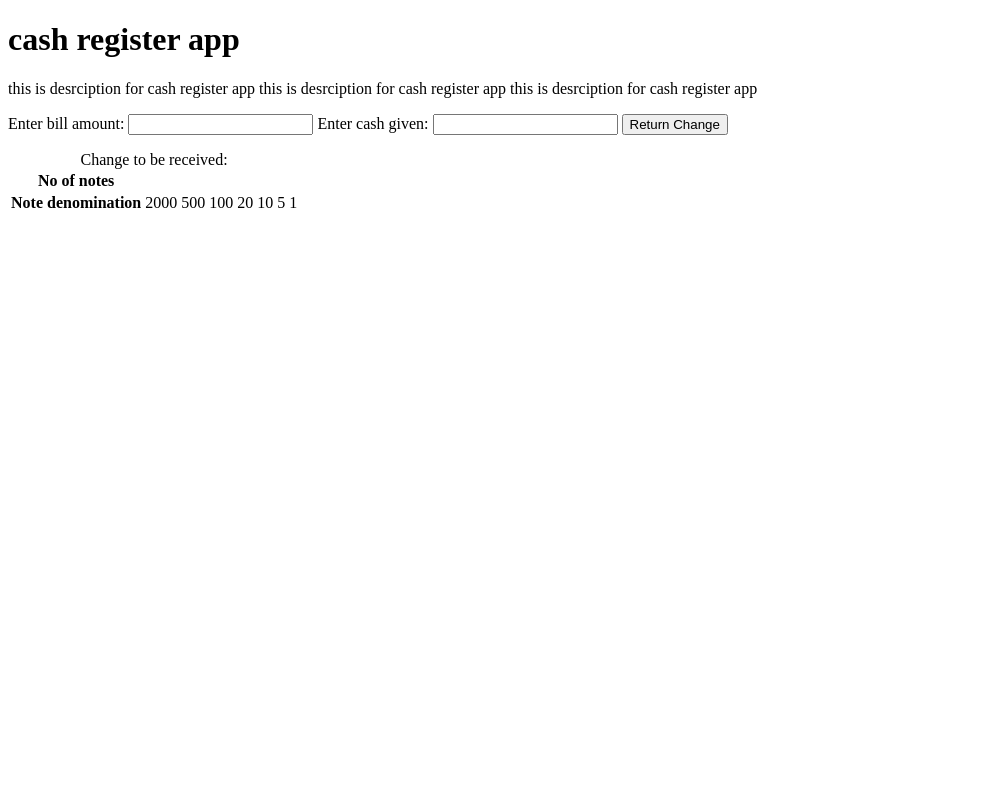
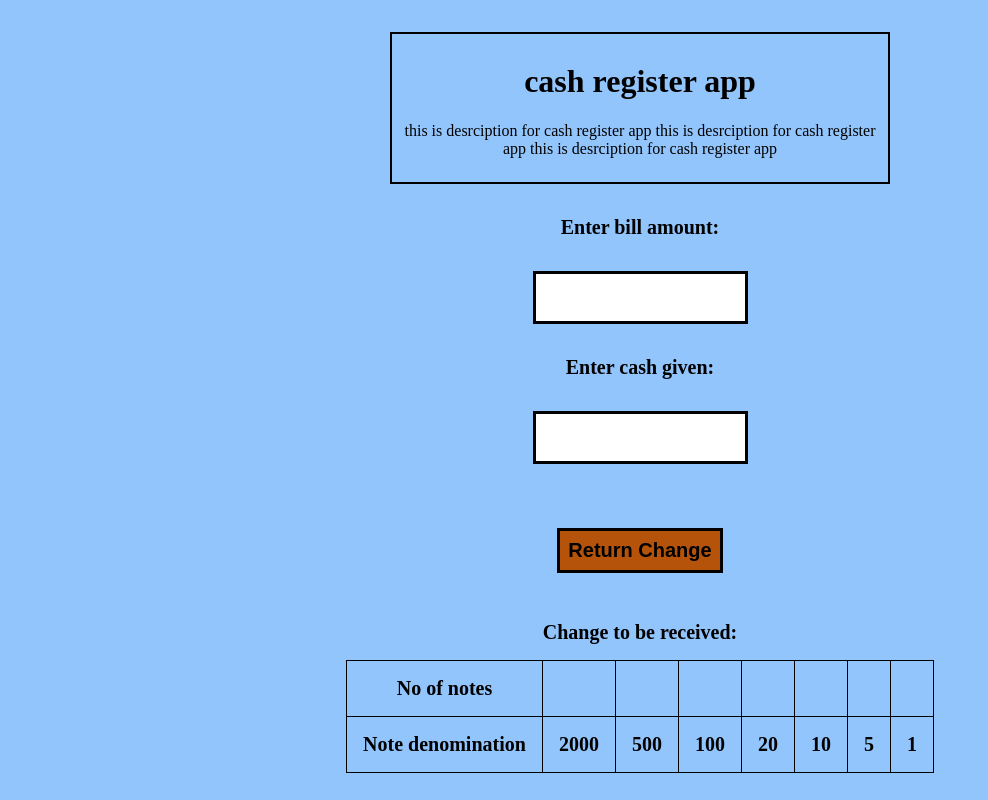
Before and after one commit to sharath-io/cash-register-app, a plain HTML site: page index.html in a window 1280 px wide. Shown: the whole page, without its empty margins (0-988 px from the left). Drawn offline with Linux system fonts and the light colour scheme.

Commit message:
style: added styling and code beautify done

```diff
--- a/index.html
+++ b/index.html
@@ -1,11 +1,14 @@
 <!DOCTYPE html>
 <html lang="en">
+
 <head>
     <meta charset="UTF-8">
     <meta http-equiv="X-UA-Compatible" content="IE=edge">
     <meta name="viewport" content="width=device-width, initial-scale=1.0">
     <title>Cash Register App</title>
+    <link rel="stylesheet" href="styles.css" />
 </head>
+
 <body>
     <div class="description">
         <h1> cash register app</h1>
@@ -50,4 +53,5 @@
 
     <script src="app.js"></script>
 </body>
+
 </html>
--- /dev/null
+++ b/styles.css
@@ -0,0 +1,59 @@
+:root {
+    --primary-color: #93C5FD;
+    --secondary-color: #B45309;
+}
+
+body {
+    text-align: center;
+    background-color: var(--primary-color);
+}
+
+.container {
+    padding: 1rem;
+    margin: 2rem auto;
+    border: 3px solid;
+    display: block;
+}
+
+#btn-id {
+    padding: 0.5rem;
+    margin: 2rem auto;
+    font-weight: bold;
+    border: 3px solid;
+    font-size: 20px;
+    background-color: var(--secondary-color);
+    cursor: pointer;
+}
+
+.label-class {
+    font-size: 20px;
+    font-weight: bold;
+}
+
+caption {
+    padding-bottom: 1rem;
+}
+
+table,
+td,
+th {
+    text-align: "center";
+    border: 1px solid black;
+    border-collapse: collapse;
+    padding: 1rem;
+    font-size: 20px;
+    font-weight: bold;
+    margin-left: auto;
+    margin-right: auto;
+}
+
+.no-of-notes {
+    color: var(--secondary-color);
+}
+
+.description {
+    padding: 0.5rem;
+    width: 38%;
+    margin: 2rem auto;
+    border: 2px solid black;
+}
```
Also changed, not shown: app.js (+6 -12 lines). Lines whose indentation alone changed are shown as unchanged.
